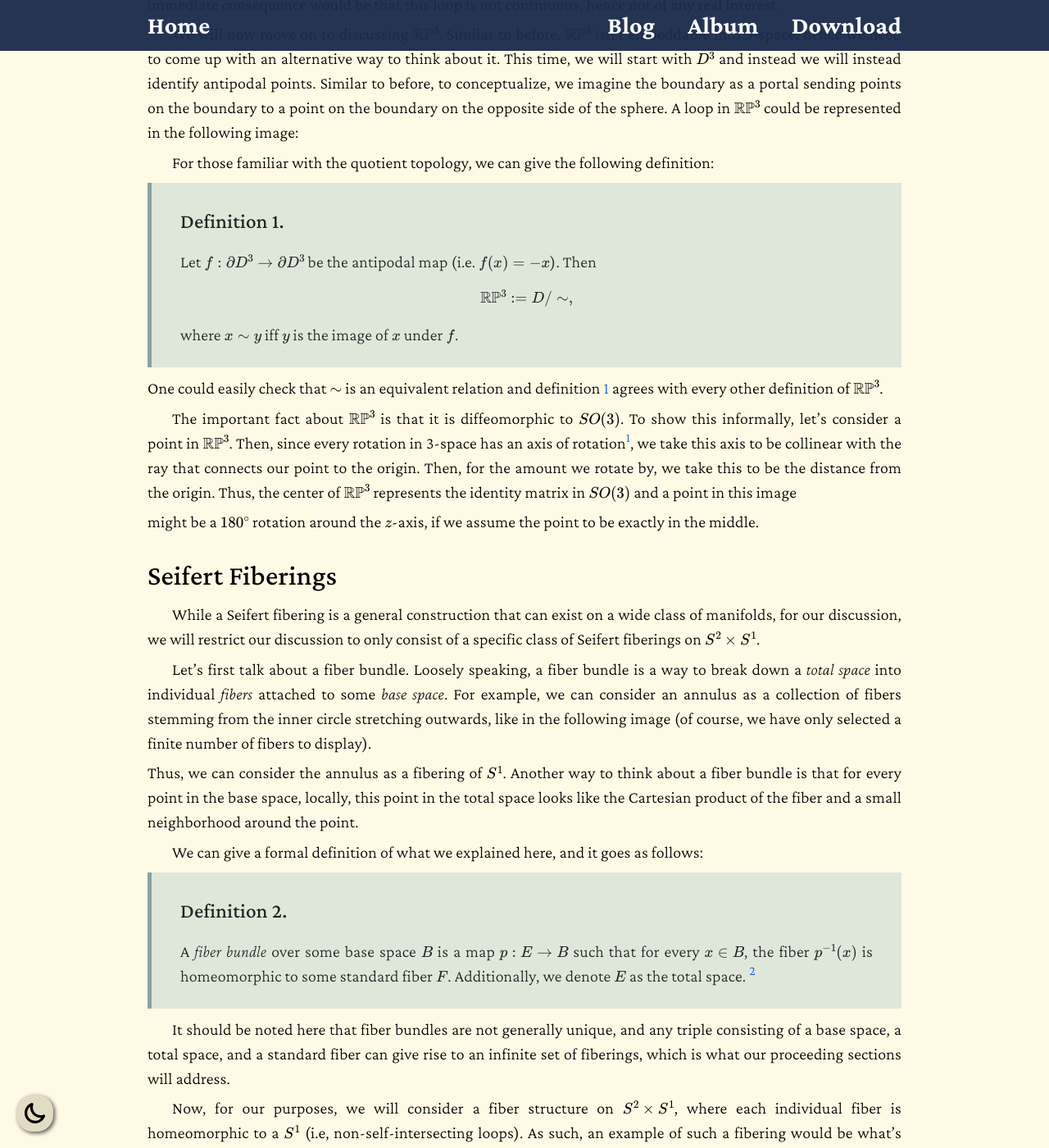
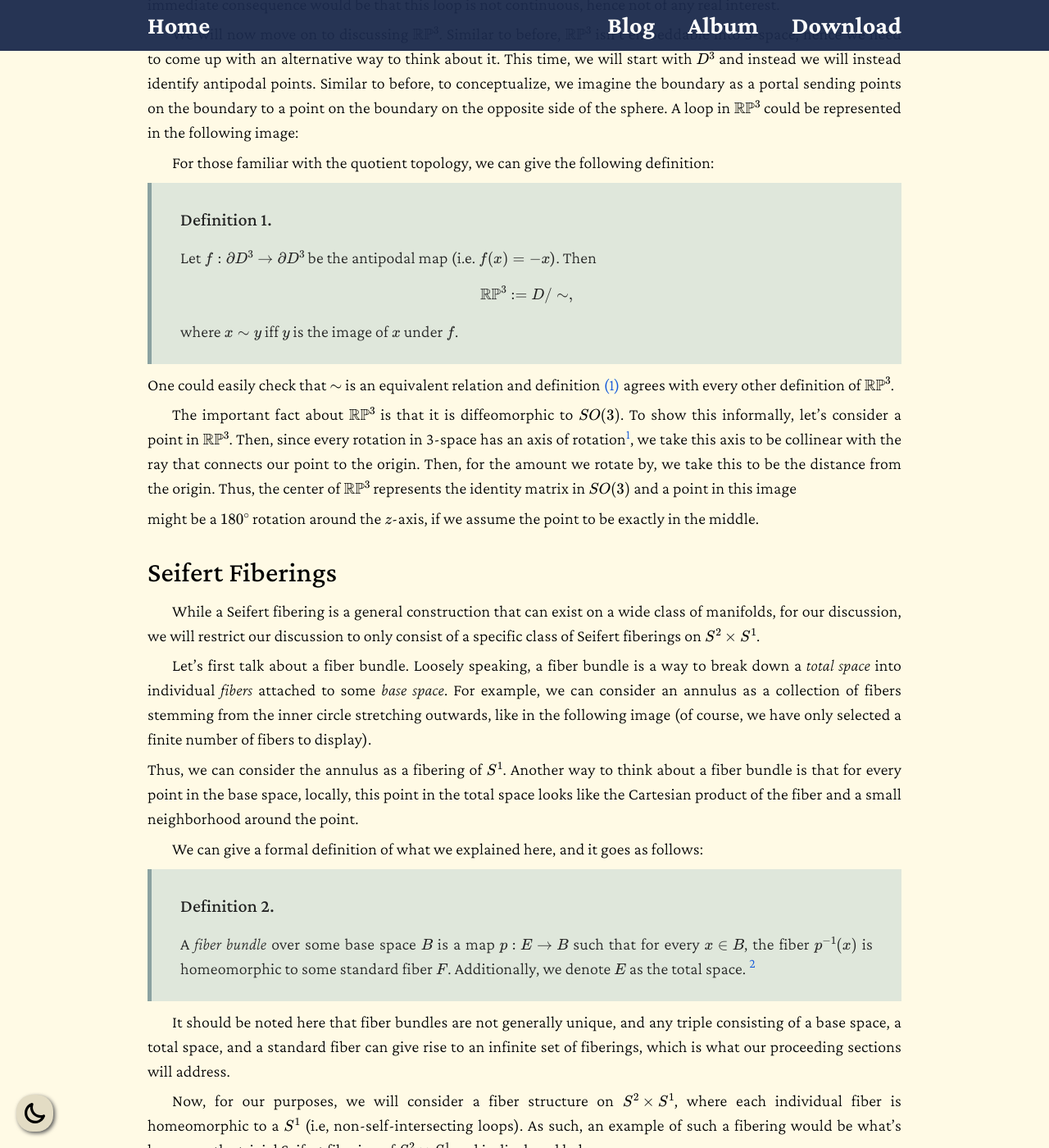
Before and after one commit to CurvesIn3Manifolds/CurvesIn3Manifolds.github.io, a Jekyll site: the page built from blog.md, in a window 1280 px wide and 1400 px high, scrolled down 3221 px. Shown: the whole window at 82% size. Built offline with Jekyll 4.4.1, drawn with Linux system fonts in a browser that asks for light colours; some of the changed text lies outside the part shown.

Commit message:
Changed some things about the template.

```diff
--- a/_includes/head.html
+++ b/_includes/head.html
@@ -46,12 +46,10 @@
 		}
 	</script>
 
-
 	<!-- Analytics -->
 	{%- if jekyll.environment == 'production' and site.google_analytics -%}
 	  {%- include google-analytics.html -%}
 	{%- endif -%}
-
 
 	<!-- Theorems -->
 	{% if page.theorem %}
@@ -63,16 +61,6 @@
 		<script type="text/javascript" src="{{site.baseurl}}/js/footnote.js" defer></script>
 	{% endif %}
 
-	<!-- Lightbox -->
-	{% if page.lightbox %}
-		<script type="text/javascript" src="{{ site.baseurl }}/js/lightbox.js" defer></script>
-		<link rel="stylesheet" href="{{ site.baseurl }}/assets/lightbox.css">
-	{% endif %}
-
-	{% if page.jquery %}
-		<script src="//code.jquery.com/jquery-2.1.0.js"></script>
-	{% endif %}
-
 	<!-- MathJax -->
 	{% if page.tex %}
 		<script type="text/javascript">
@@ -82,7 +70,7 @@
 					processEnvironments: true,
 					packages: ['base','ams', 'configmacros'],
 					inlineMath: [['$', '$']],
-					displayMath: [['$$', '$$'],['\\(','\\)'],['\\[','\\]']],
+					displayMath: [['$$', '$$'],['\\[','\\]'],['\\(','\\)']],
 					tags: 'ams',
 					macros: {
 						real: "{\\mathbb{R}}",
@@ -122,9 +110,19 @@
 				loader: {load: ['ui/menu', '[tex]/ams','[tex]/configmacros']},
 			};
 		</script>
-		<script type="text/javascript" id="MathJax-script" async
+		<script type="text/javascript" id="MathJax-script" defer
 			src="https://cdn.jsdelivr.net/npm/mathjax@3/es5/tex-chtml.js">
 		</script>
+	{% endif %}
+
+	<!-- Lightbox -->
+	{% if page.lightbox %}
+		<script type="text/javascript" src="{{ site.baseurl }}/js/lightbox.js" defer></script>
+		<link rel="stylesheet" href="{{ site.baseurl }}/assets/lightbox.css">
+	{% endif %}
+
+	{% if page.jquery %}
+		<script src="//code.jquery.com/jquery-2.1.0.js"></script>
 	{% endif %}
 
 	<!-- Theme Config -->
--- a/_sass/0-settings/_variables.scss
+++ b/_sass/0-settings/_variables.scss
@@ -13,10 +13,10 @@
 
 $font-size-h1:  40px !default;
 $font-size-h2:  34px !default;
-$font-size-h3:  32px !default;
-$font-size-h4:  28px !default;
-$font-size-h5:  25px !default;
-$font-size-h6:  23px !default;
+$font-size-h3:  28px !default;
+$font-size-h4:  24px !default;
+$font-size-h5:  22px !default;
+$font-size-h6:  20px !default;
 
 $spacing-unit:     40px !default;
 
--- a/js/theorem.js
+++ b/js/theorem.js
@@ -151,7 +151,7 @@
 			let type = ref.innerHTML;
 			let id = ref.href.substring(ref.href.lastIndexOf('#') + 1);
 
-			button.innerHTML = `${type} <button class="math-ref-link">${references[id]}</button>`;
+			button.innerHTML = `${type} <button class="math-ref-link">(${references[id]})</button>`;
 			button.classList.add('math-ref');
 
 			ref.parentNode.replaceChild(button, ref);
```
